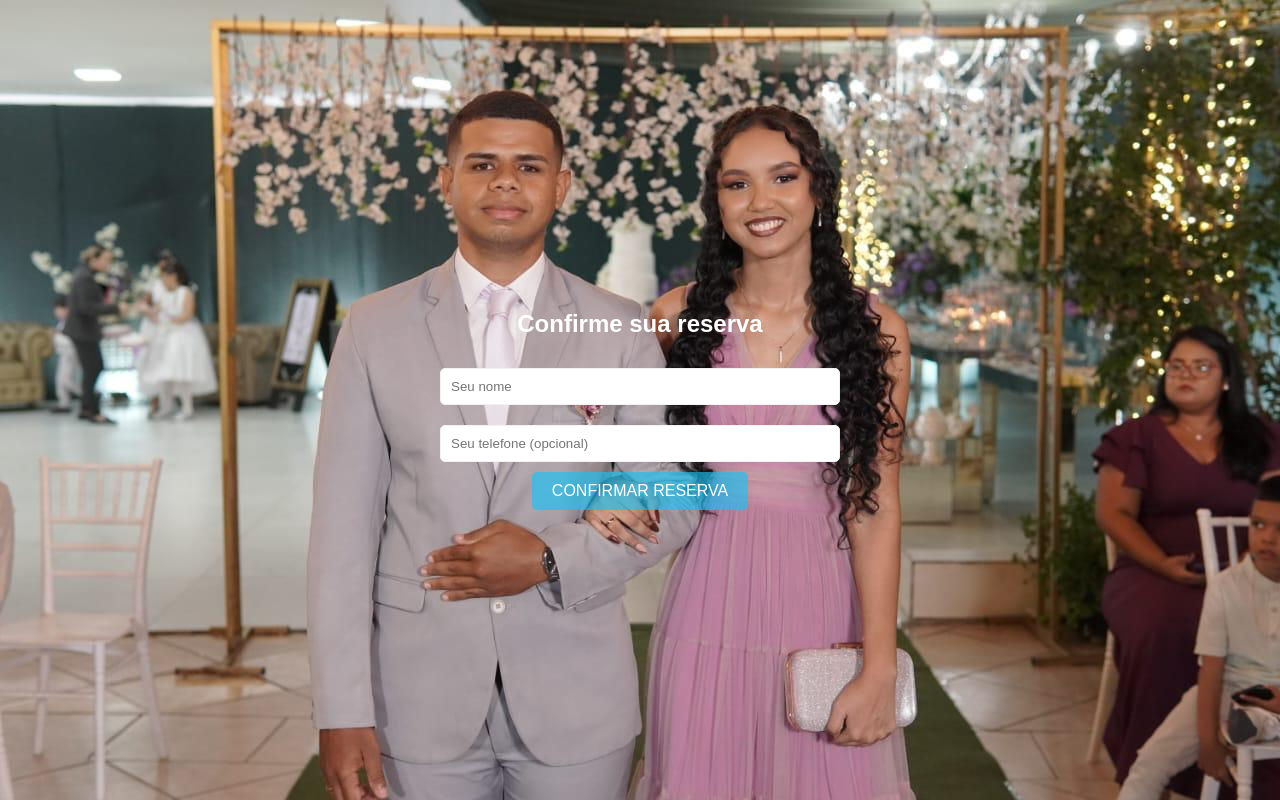
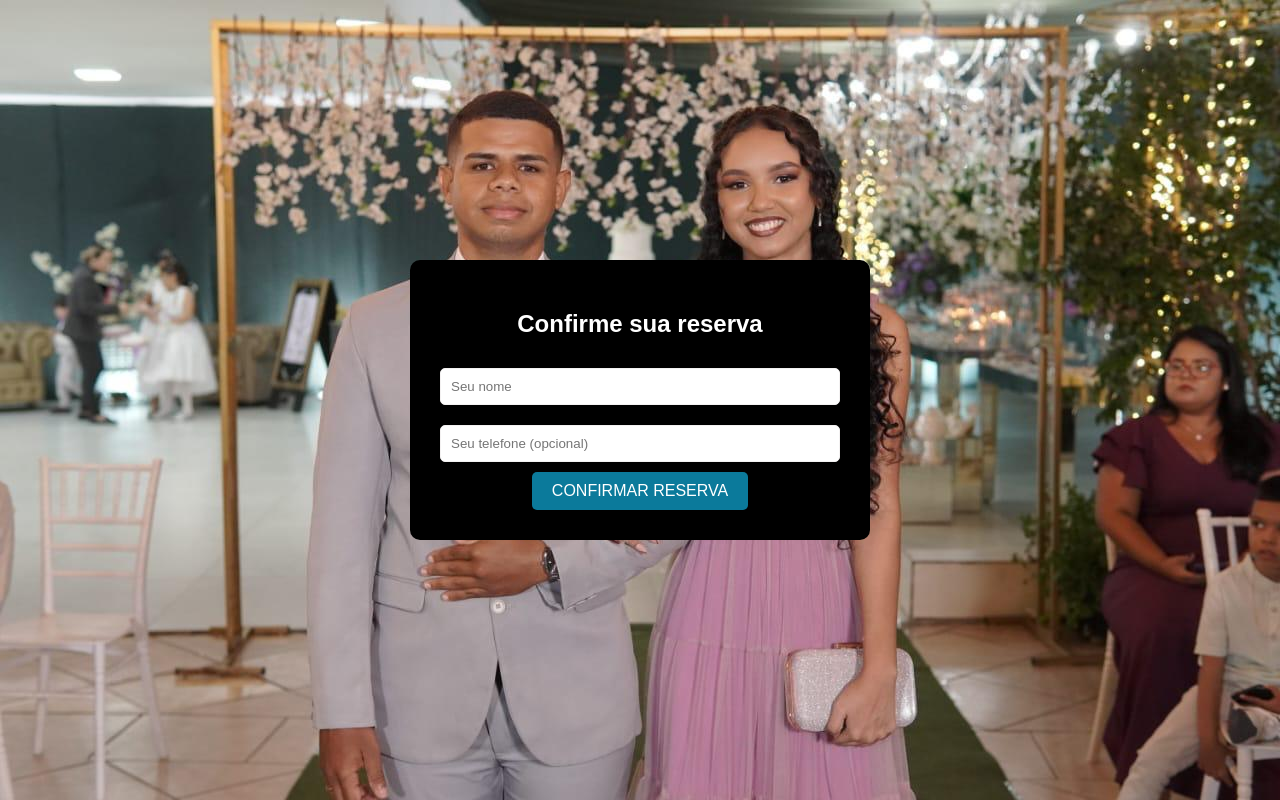
Before and after one commit to Elilemos/Lista-presentes-casamento, a website: page public/present.html in a window 1280 px wide. Drawn offline with Linux system fonts and the light colour scheme.

Commit message:
Corrigido a cor do card

```diff
--- a/init-db.js
+++ b/init-db.js
@@ -54,7 +54,6 @@ const createAndPopulateDb = async () => {
             { name: "Lava e Seca", price: 0.00, image: "img/Lava e Seca EOS 10,1kg Power Wash Titanium ELR2107LST 220V PRETA OU CINZA - 2699,00.jpg" },
             { name: "Liquidificador - Preto ou Cinza", price: 0.00, image: "img/Liquidificador.jpg" },
             { name: "Manta Queen", price: 0.00, image: "img/Manta queen - Tons Escuros.jpg" },
-            { name: "Manta Queen", price: 0.00, image: "img/Mantas De Casal - Queen (Tons Escuros).jpg" },
             { name: "Mesa de Jantar", price: 0.00, image: "img/Mesa de Jantar Retangular Iluminata Com 4 cadeiras Cinzas - 830,00.jpg" },
             { name: "Micro-ondas - Preto ou Cinza", price: 0.00, image: "img/Micro-ondas Philco 25 Litros Espelhado - PRETOP OU CINZA - 617,50.jpg" },
             { name: "Multiprocessador", price: 0.00, image: "img/Multiprocessador.jpg" },
--- a/public/present.html
+++ b/public/present.html
@@ -25,7 +25,7 @@
 
         }
         .form-container {
-            background-color: transparent;
+            background-color: black;
             padding: 30px;
             border-radius: 10px;
             text-align: center;
```
